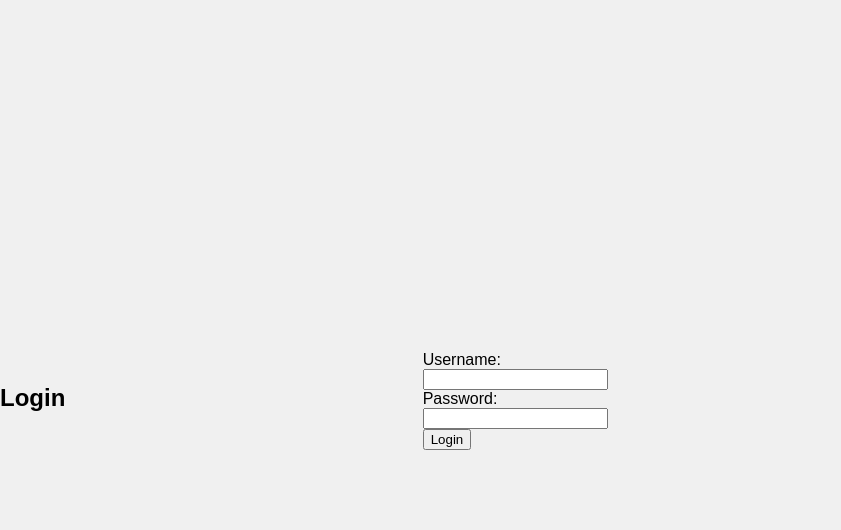
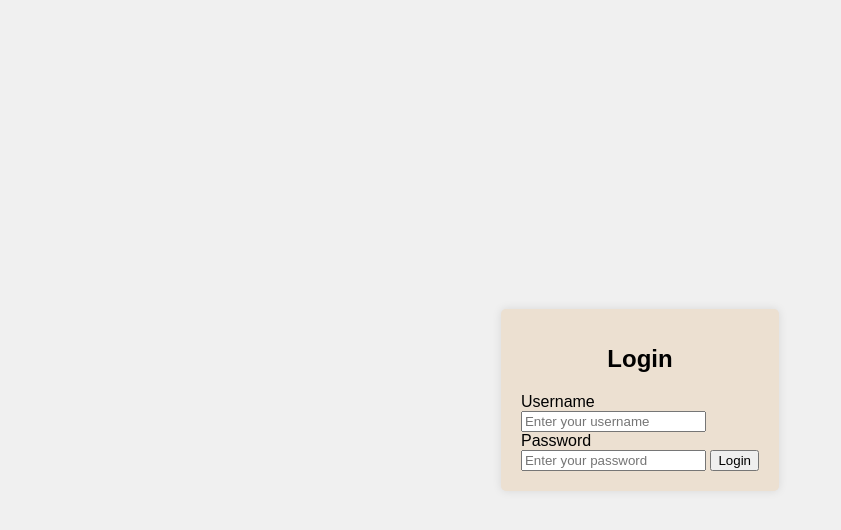
Before and after one commit to Zellin0208/Act_9_Login, a Flask app: page / in a window 1280 px wide. Shown: the top 530 px of the page, without its empty margins (0-841 px from the left). Run offline with Flask 3, Linux system fonts and the light colour scheme.

Commit message:
Update index.html

```diff
--- a/templates/index.html
+++ b/templates/index.html
@@ -1,19 +1,19 @@
 <!DOCTYPE html>
 <html>
 <head>
-    <title>Login Page</title>
-    <link rel="stylesheet" href="style.css">
+  <title>Login Page</title>
+  <link rel="stylesheet" href="style.css">
 </head>
 <body>
+  <div class="login-container">
     <h1>Login</h1>
-    <form action="/" method="POST">
-        <label for="username">Username:</label>
-        <input type="text" name="username" id="username">
-        <br>
-        <label for="password">Password:</label>
-        <input type="password" name="password" id="password">
-        <br>
-        <input type="submit" value="Login">
+    <form action="/" method="post">
+      <label for="username">Username</label>
+      <input type="text" id="username" name="username" placeholder="Enter your username">
+      <label for="password">Password</label>
+      <input type="password" id="password" name="password" placeholder="Enter your password">
+      <input type="submit" value="Login">
     </form>
+  </div>
 </body>
 </html>
```
